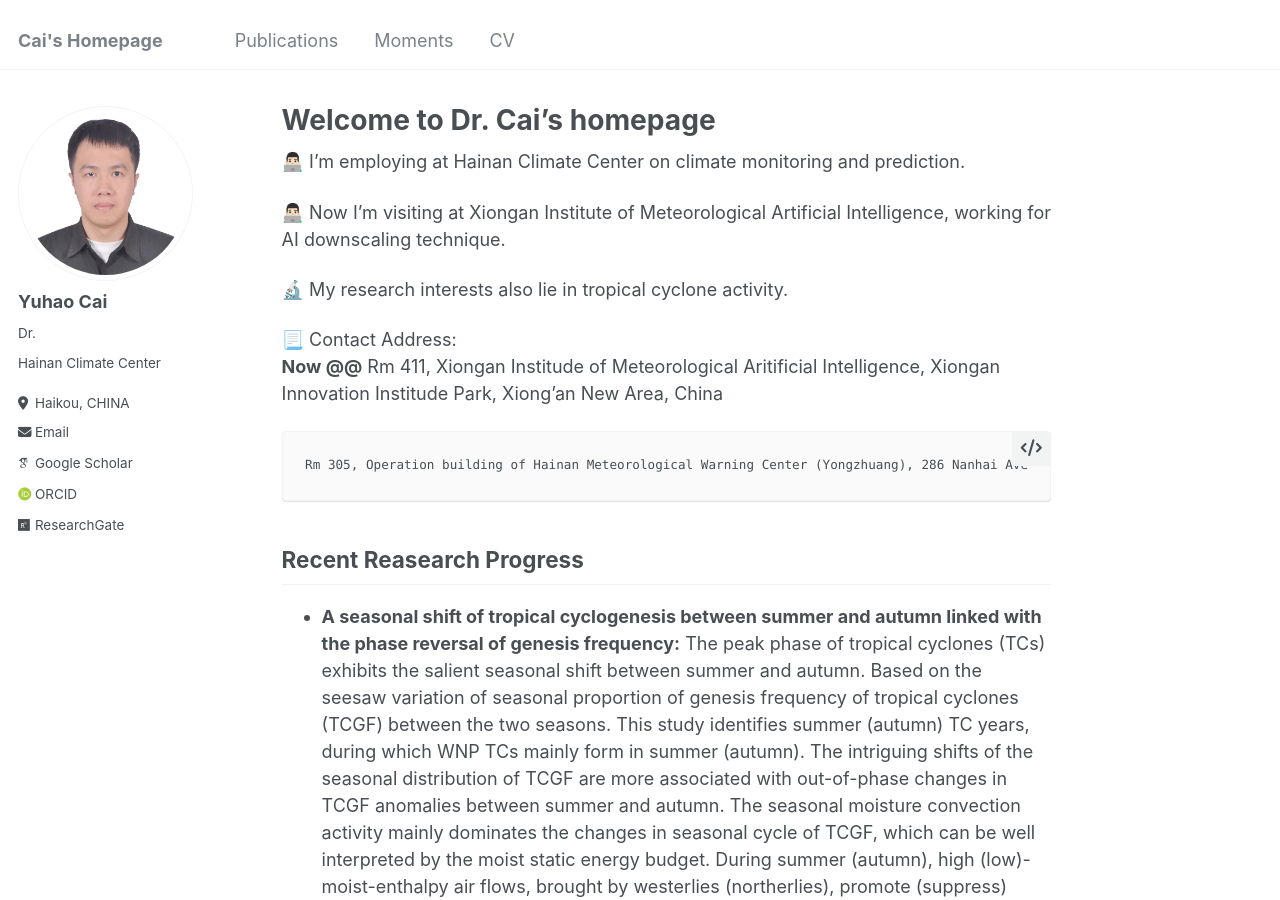
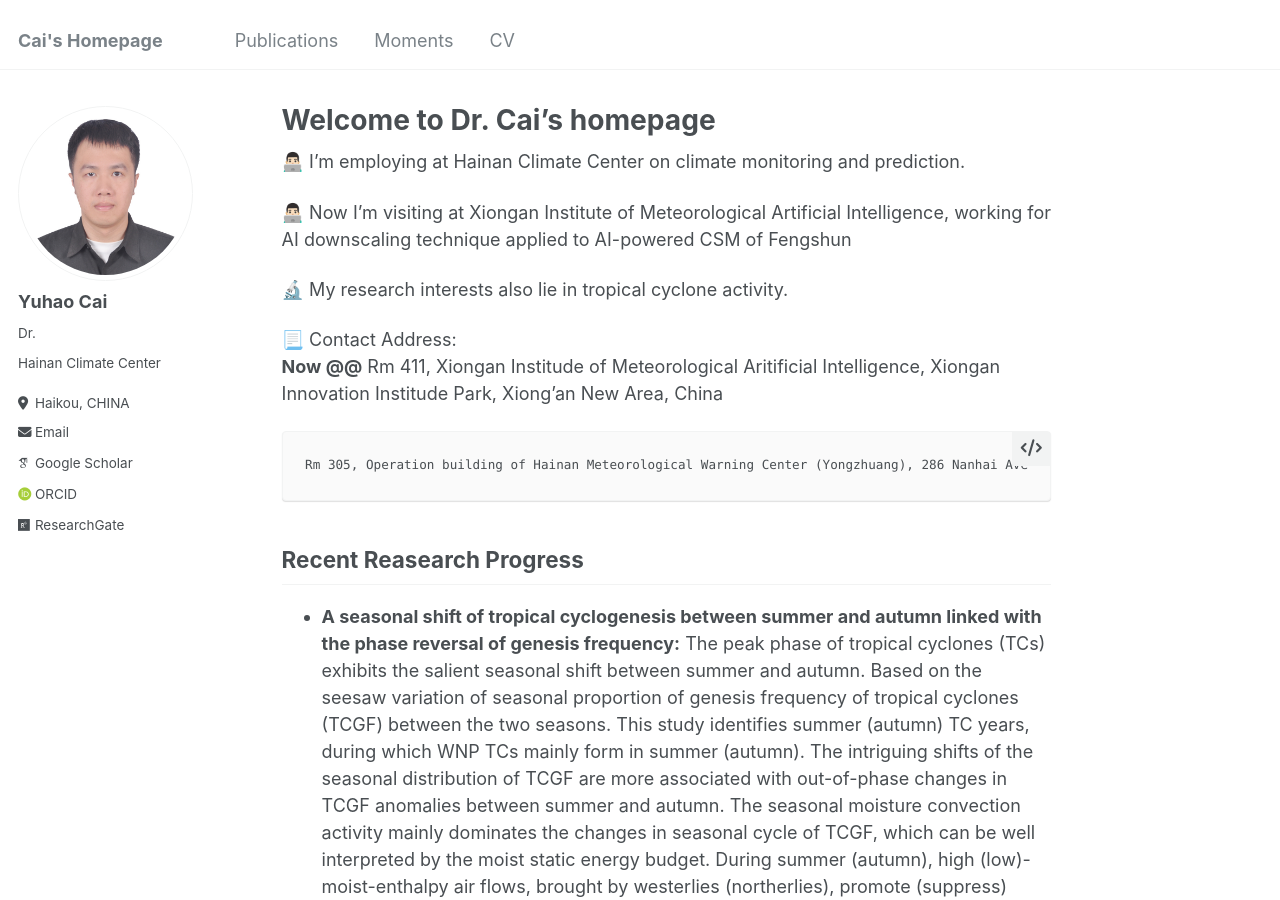
Before and after one commit to caiyh63/caiyh63.github.io, a Jekyll site: the page built from _pages/about.md, in a window 1280 px wide and 900 px high. Built offline with Jekyll 4.4.1, drawn with Linux system fonts in a browser that asks for light colours; some web fonts are replaced.

Commit message:
Update about.md

```diff
--- a/_pages/about.md
+++ b/_pages/about.md
@@ -9,14 +9,14 @@ redirect_from:
 
 👨🏻‍💻 I’m employing at Hainan Climate Center on climate monitoring and prediction. <br>
 
-👨🏻‍💻 Now I’m visiting at Xiongan Institute of Meteorological Artificial Intelligence, working for AI downscaling technique. <br>
+👨🏻‍💻 Now I’m visiting at Xiongan Institute of Meteorological Artificial Intelligence, working for AI downscaling technique applied to AI-powered CSM of Fengshun <br>
 
 🔬 My research interests also lie in tropical cyclone activity.
 
 📃 Contact Address:  <br>
     **Now @@** Rm 411, Xiongan Institude of Meteorological Aritificial Intelligence, Xiongan Innovation Institude Park, Xiong'an New Area, China <br>
 
-    Rm 305, Operation building of Hainan Meteorological Warning Center (Yongzhuang), 286 Nanhai Avenue, Haikou, China
+    Rm 305, Operation building of Hainan Meteorological Warning Center (Yongzhuang), 286 Nanhai Avenue, Haikou, China <br>
 
 
 
```
